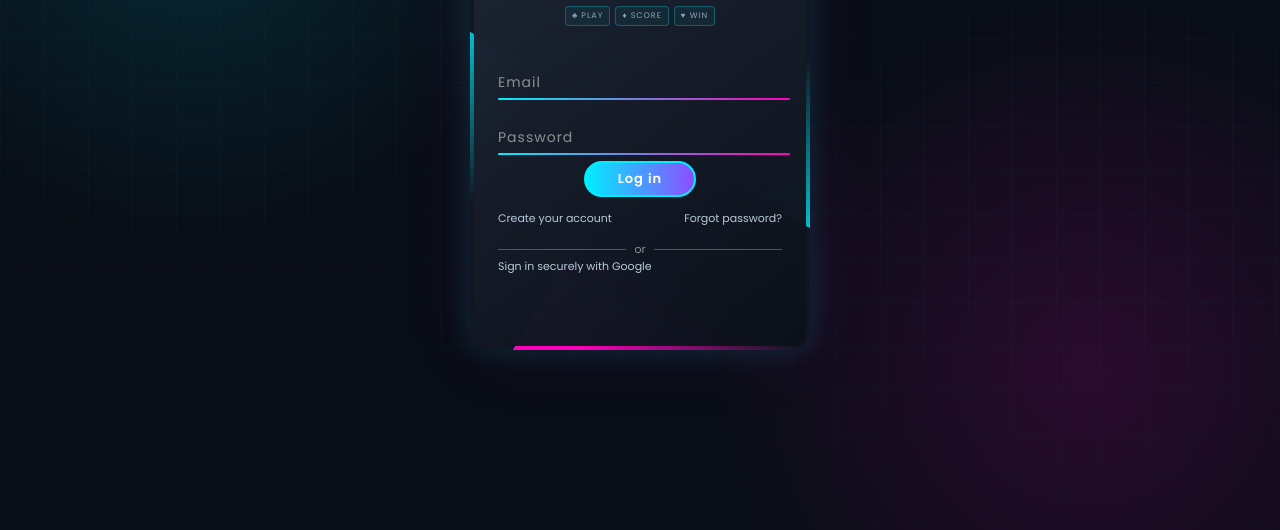
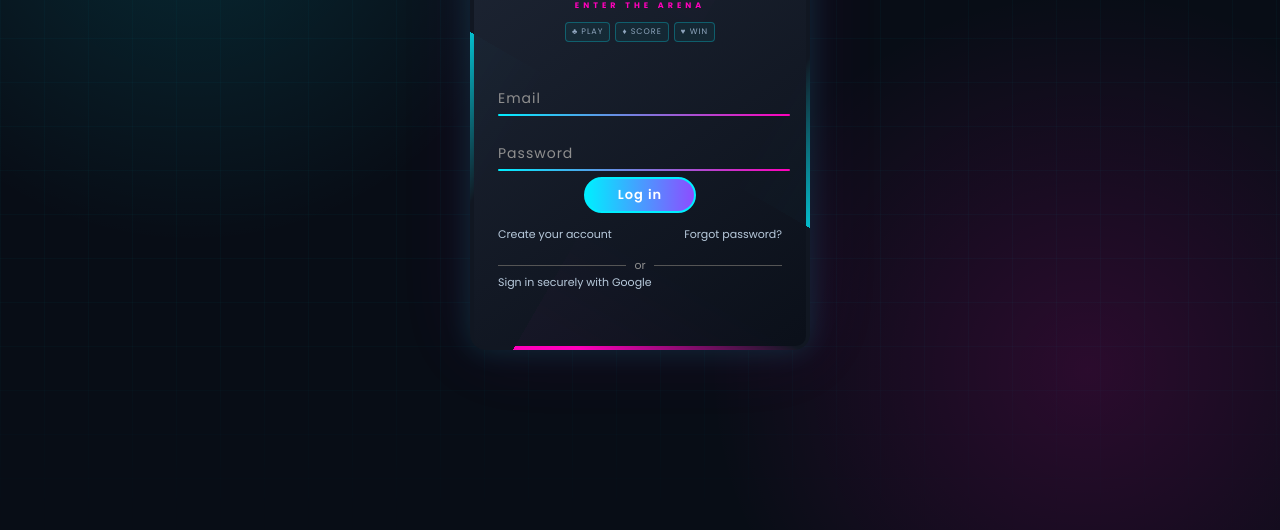
Before and after one commit to sankalpgp/CardKatta, a website: page login_index.html in a window 1280 px wide. Shown: the part 270-800 px from the top of the page. Drawn offline with Linux system fonts and the light colour scheme.

Commit message:
Restore login tagline
Co-authored-by: Copilot <223556219+Copilot@users.noreply.github.com>

```diff
--- a/login_index.html
+++ b/login_index.html
@@ -15,7 +15,7 @@
         <form id="loginForm">
             <div class="brand-mark">♠</div>
             <h2>Katta</h2>
-            <!-- <p class="tagline">ENTER THE ARENA</p> -->
+            <p class="tagline">ENTER THE ARENA</p>
             <div class="game-stats" aria-hidden="true">
                 <span>♣ PLAY</span>
                 <span>♦ SCORE</span>
```
